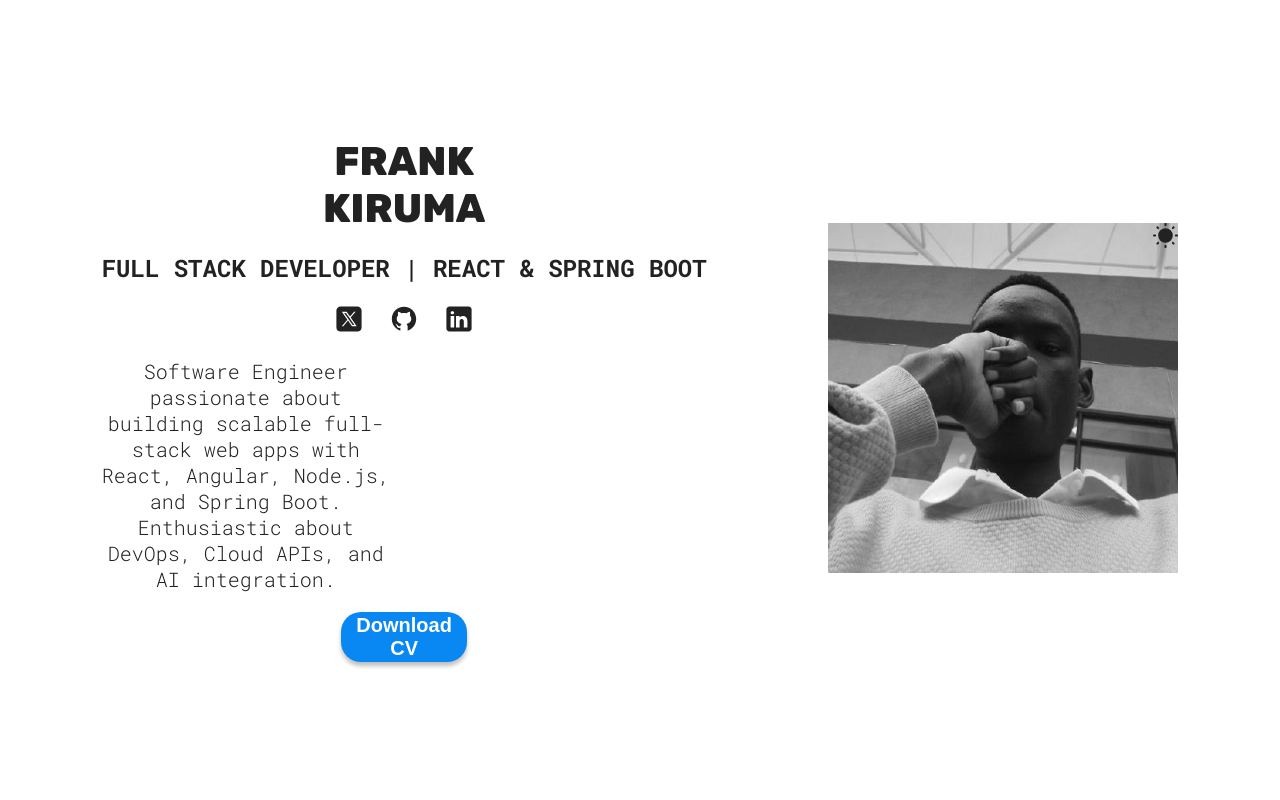
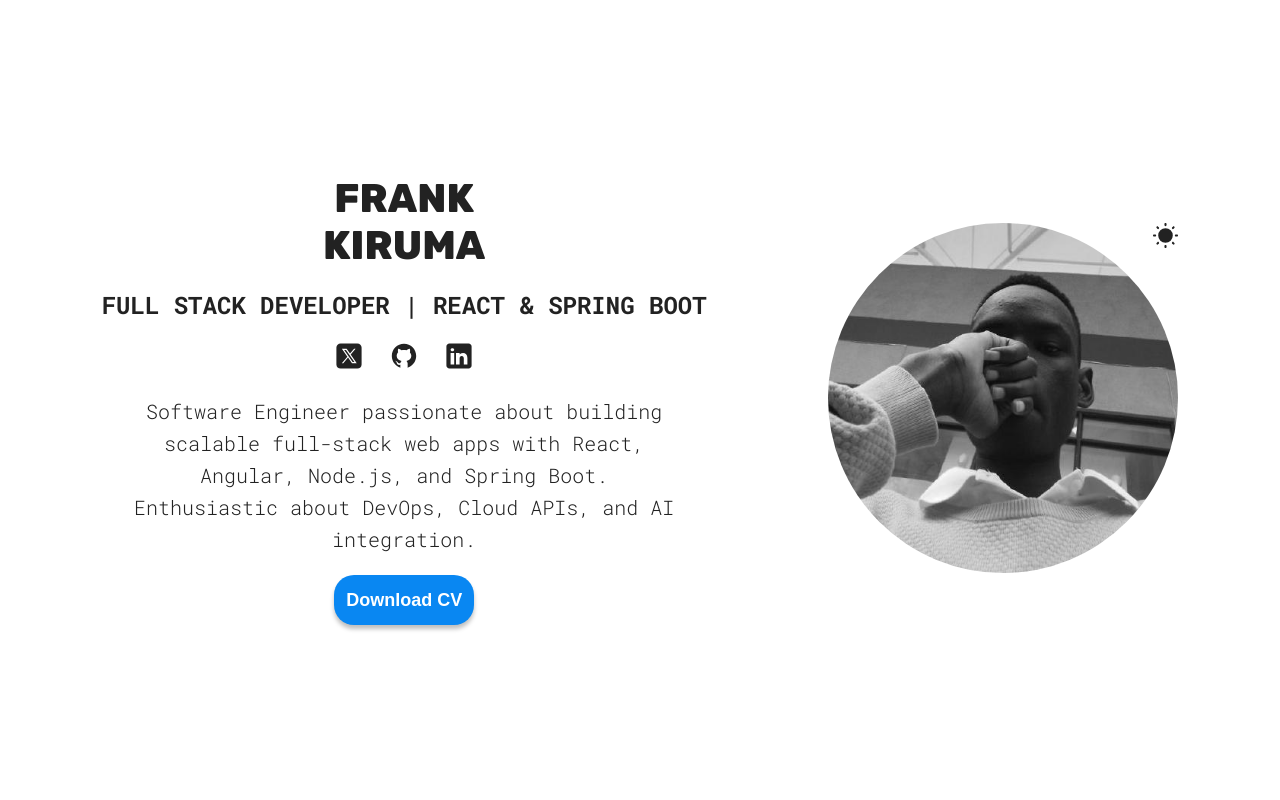
Before and after one commit to kiruma05/kiruma-Portofolio, a React (Vite) app: page / in a window 1280 px wide. Shown: the top 800 px of the page. Built offline with nearby package versions, Linux system fonts and the light colour scheme.

Commit message:
Update HeroStyles.module.css
Updated some styling in hero component

```diff
--- a/src/sections/Hero/HeroStyles.module.css
+++ b/src/sections/Hero/HeroStyles.module.css
@@ -6,23 +6,51 @@
   text-align: center;
   height: 100dvh;
   min-height: 500px;
+}
 
 .hero {
   max-width: 200px;
+  border-radius: 50%;
+  object-fit: cover;
+}
+
+.colorModeContainer {
+  position: relative;
+}
+
+.colorMode {
+  position: absolute;
+  right: 0;
+  width: 25px;
+  cursor: pointer;
+}
+
+.info {
+  display: flex;
+  flex-direction: column;
+  gap: 20px;
+  align-items: center;
 }
 
 span {
   display: flex;
   gap: 25px;
   justify-content: center;
+}
 
-    a {
-      margin: 0;
+span a img {
+  width: 30px;
+  transition: transform 0.2s ease-in-out;
+}
 
-      img {
-        width: 30px;
+span a img:hover {
+  transform: scale(1.1);
 }
-    }
+
+.description {
+  max-width: 40ch;
+  line-height: 1.6;
+  margin: 0 auto;
 }
 
 a {
@@ -35,9 +63,9 @@
   color: var(--btn-text-color);
   border: none;
   border-radius: 20px;
-    width: 126px;
+  width: 140px;
   height: 50px;
-    font-size: 20px;
+  font-size: 18px;
   font-weight: bold;
   box-shadow: 0 4px 4px rgba(0, 0, 0, 0.25);
   transition: box-shadow 200ms ease-in-out, transform 200ms ease-in-out;
@@ -51,50 +79,27 @@
   transform: translateY(2px);
   box-shadow: 0 2px 2px rgba(0, 0, 0, 0.25);
 }
-}
-
-.colorModeContainer {
-  position: relative;
-}
-
-.colorMode {
-  position: absolute;
-  right: 0;
-  width: 25px;
-}
-
-.colorMode:hover {
-  cursor: pointer;
-}
-
-.description {
-  max-width: 24ch;
-}
-
-.info {
-  display: flex;
-  flex-direction: column;
-  gap: 20px;
-}
 
 @media (width >= 800px) {
   .container {
     flex-direction: row-reverse;
     align-items: center;
     justify-content: space-evenly;
+  }
 
   .hero {
     max-width: 350px;
     width: 350px;
   }
+
+  .description {
+    max-width: 45ch;
   }
 }
 
 @media (width >= 1400px) {
-  .container {
   .hero {
     max-width: 400px;
     width: 400px;
   }
 }
-}
```
Lines whose indentation alone changed are shown as unchanged.
